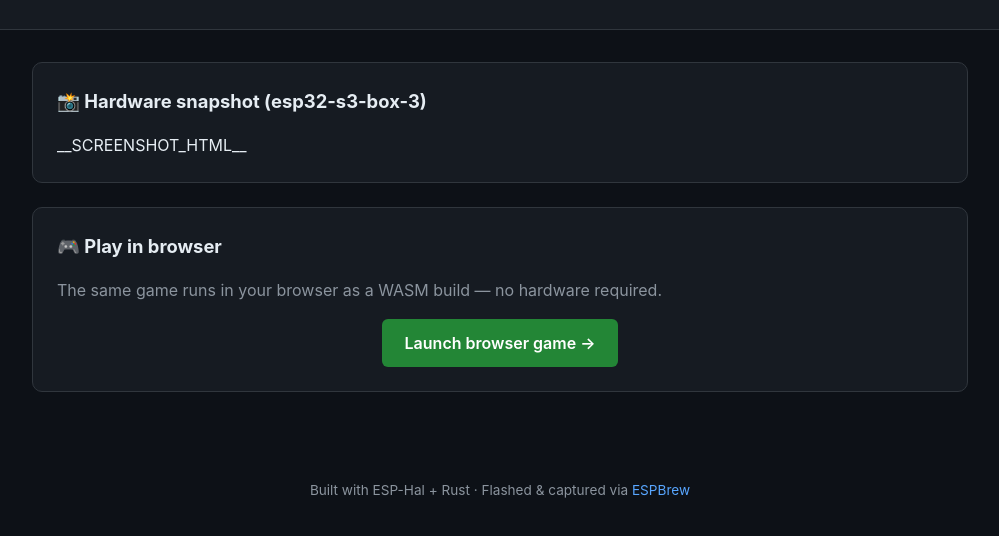
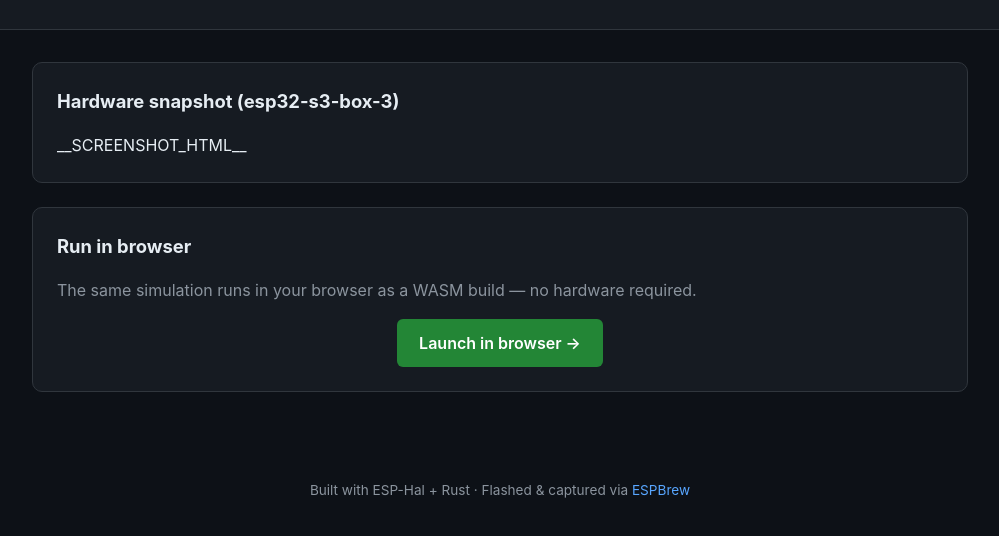
Before and after one commit to georgik/esp32-conways-game-of-life-rs, a plain HTML site: page deploy/gallery/index.template.html in a window 1280 px wide. Shown: the part 108-644 px from the top of the page, without its empty margins (140-1139 px from the left). Drawn offline with Linux system fonts and the light colour scheme.

```diff
--- a/deploy/gallery/index.template.html
+++ b/deploy/gallery/index.template.html
@@ -37,14 +37,14 @@
 </div>
 <div class="container">
     <div class="card">
-        <h2>📸 Hardware snapshot (esp32-s3-box-3)</h2>
+        <h2>Hardware snapshot (esp32-s3-box-3)</h2>
         __SCREENSHOT_HTML__
     </div>
     <div class="card">
-        <h2>🎮 Play in browser</h2>
-        <p style="color:#8b949e; margin-bottom:1rem;">The same game runs in your browser as a WASM build — no hardware required.</p>
+        <h2>Run in browser</h2>
+        <p style="color:#8b949e; margin-bottom:1rem;">The same simulation runs in your browser as a WASM build — no hardware required.</p>
         <div class="actions">
-            <a class="btn" href="./wasm/index.html">Launch browser game →</a>
+            <a class="btn" href="./wasm/index.html">Launch in browser →</a>
         </div>
     </div>
 </div>
```
Also changed, not shown: 1 other file.
